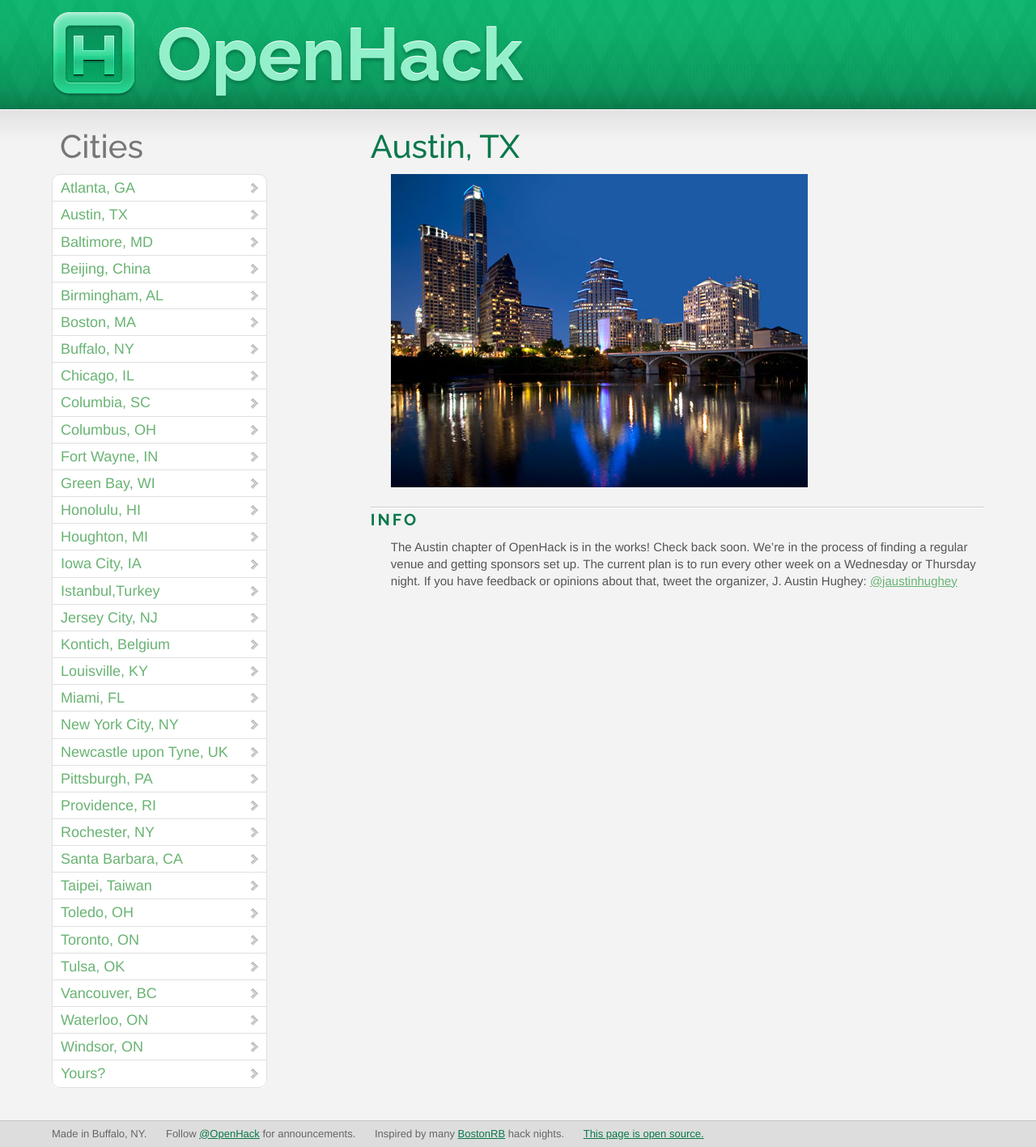
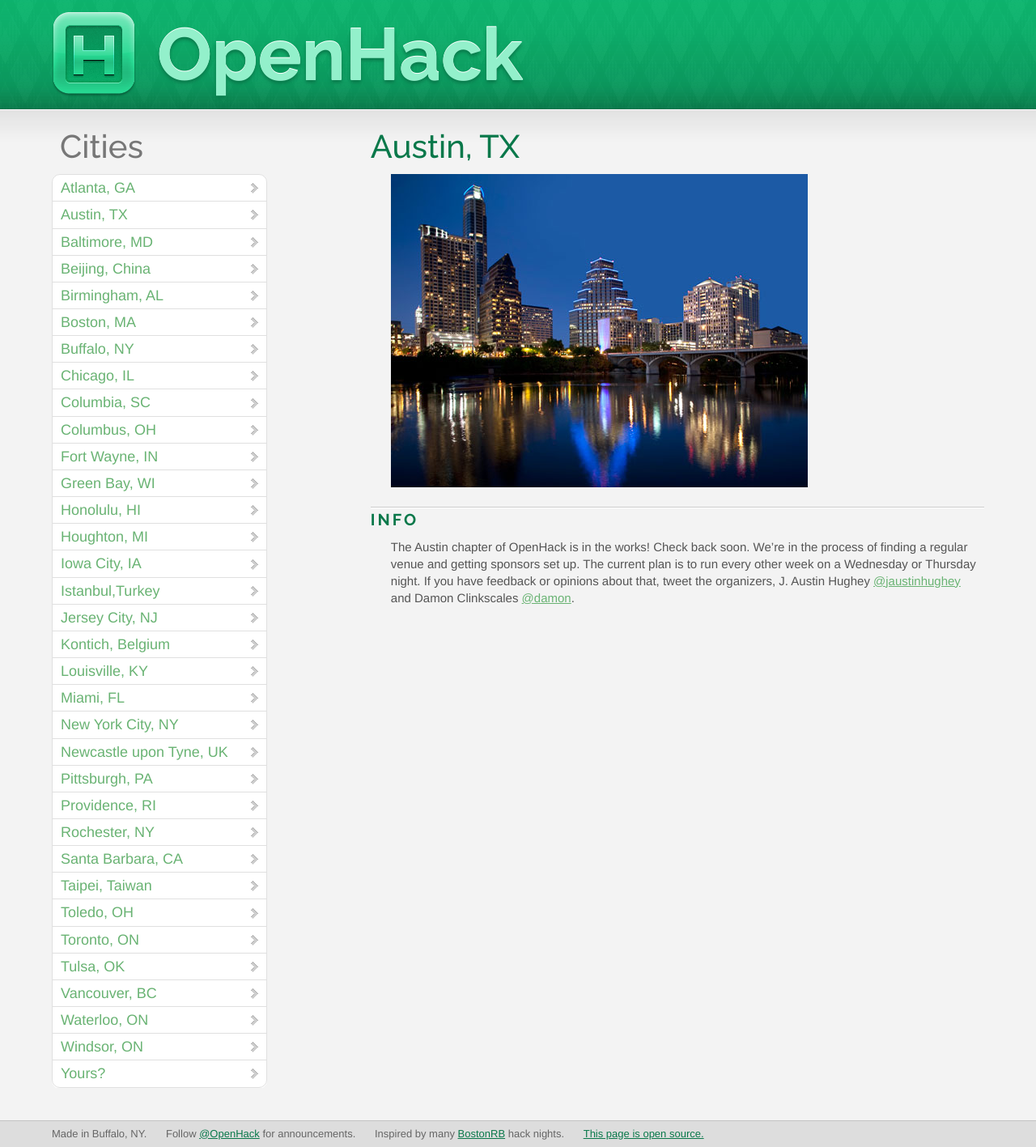
Before and after one commit to OpenHack/openhack.github.com, a Jekyll site: the page built from austin/index.markdown, in a window 1280 px wide. Shown: the whole page at 81% size. Built offline with Jekyll 4.4.1, drawn with Linux system fonts in a browser that asks for light colours; nearby versions of some CDN libraries; Markdown is read by kramdown in place of the engine named in the settings; comment, search, counter and statistics services are not loaded.

Commit message:
Add Damon as an organizer for Austin OpenHack

```diff
--- a/austin/index.markdown
+++ b/austin/index.markdown
@@ -11,5 +11,5 @@ title: OpenHack - Austin, TX
 
 The Austin chapter of OpenHack is in the works! Check back soon. We're in the process
 of finding a regular venue and getting sponsors set up. The current plan is to run every other week
-on a Wednesday or Thursday night. If you have feedback or opinions about that, tweet the organizer,
-J. Austin Hughey: [@jaustinhughey](https://twitter.com/jaustinhughey)
+on a Wednesday or Thursday night. If you have feedback or opinions about that, tweet the organizers,
+J. Austin Hughey [@jaustinhughey](https://twitter.com/jaustinhughey) and Damon Clinkscales [@damon](https://twitter.com/damon).
```
